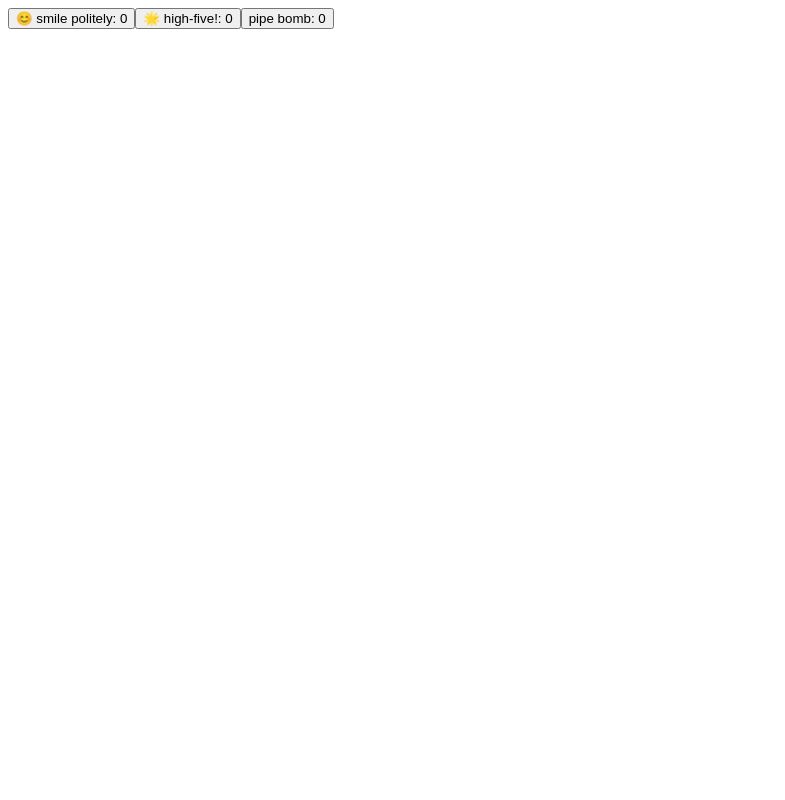
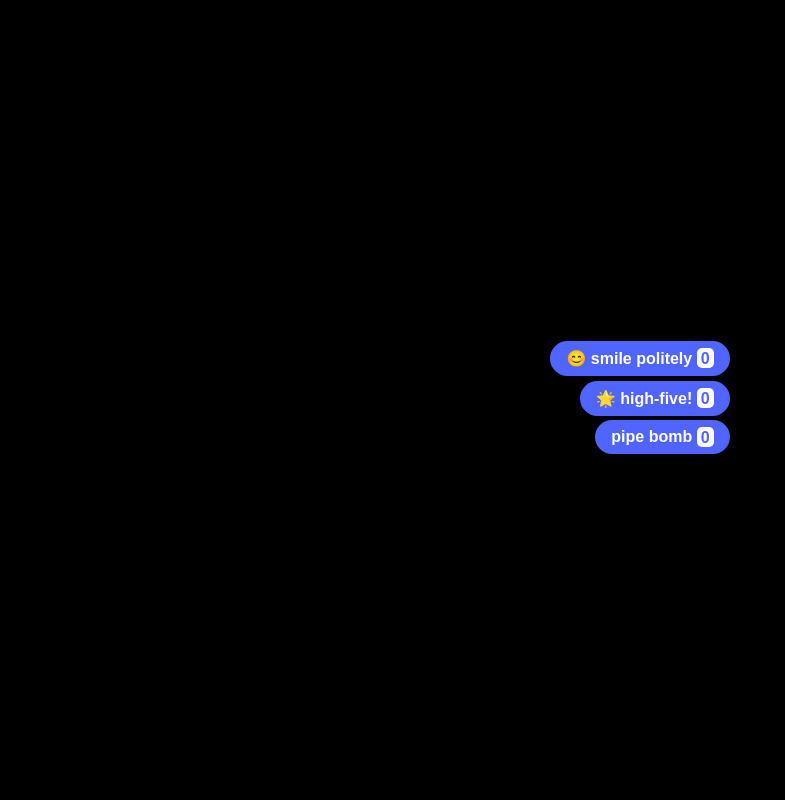
Before and after one commit to RodFireProductions/SillyButtons, a PHP site: page / in a window 1280 px wide. Shown: the whole page, without its empty margins (0-785 px from the left). Run offline with PHP 8.4, Linux system fonts and the light colour scheme.

Commit message:
Less files plus styling

```diff
--- a/index.php
+++ b/index.php
@@ -1,5 +1,121 @@
+<!doctype html>
+<html lang="en-US">
+	<head>
+		<meta charset="utf-8">
+		<meta name="viewport" content="width=device-width, initial-scale=1.0">
+		<style>
+			:root {
+				--button-color			: #5065FF;
+				--button-hover-color	: #3244c2;
+				--font-color			: white;
+				--background-color		: black;
+
+				--font-size: calc(1rem);
+			}
+
+			html { height: 100% }
+			body {
+				margin: 0;
+				background-color: var(--background-color);
+				height: 100%;
+			}
+
+			main {
+				display: flex;
+				justify-content: center;
+				align-items: center;
+
+				height: 100%;
+				width: 100%;
+			}
+
+			button {
+				background-color: var(--button-color);
+				border: none;
+				border-radius: 50px;
+				padding: .5em 1em;
+				margin-bottom: .3em;
+
+				font-weight: 700;
+				color: var(--font-color);
+				font-size: var(--font-size);
+
+				float: right;
+
+				cursor: pointer;
+			}
+
+			button:hover {
+				background-color: var(--button-hover-color);
+			}
+
+			button span {
+				background-color: var(--font-color);
+				color: var(--button-color);
+
+				padding: 0.1em .25em 0.1em .25em;
+				border-radius: 5px;
+			}
+		</style>
+	</head>
+	<body>
+		<main>
 			<?php
-    include "functions.php";
+			// -- Functions -- //
+
+			function importCSV($filepath) {
+				$button = [];
+				$csv = fopen($filepath, "r");
+				while ($values = fgetcsv($csv)) {
+					$button[] = $values;
+				}
+				fclose($csv);
+
+				$keys = array_shift($button);
+				$buttons = [];
+				foreach ($button as $values) {
+					$buttons[] = array_combine($keys, $values);
+				}
+
+				return $buttons;
+			}
+
+			function showButtons($buttons) {
+				echo '<form enctype="multipart/form-data" action="/" method="post">';
+				foreach ($buttons as $button) {
+					echo '<button type="submit" name="'.$button["id"].'" value="'.$button["name"].'">'.$button["name"].' <span>'.$button["number"].'</span></button><br>';
+				}
+				echo "</form>";
+			}
+
+			function updateCount($button, $filepath) {
+				$temp_file = fopen("temp.csv", "w");
+				$file = fopen($filepath, "r");
+				$buttons = importCSV($filepath);
+
+				fputcsv($temp_file, array_keys($buttons[0]));
+				try {
+					foreach ($buttons as $b) {
+						if ($button["id"] == $b["id"]) {
+							$button["number"] += 1;
+							fputcsv($temp_file, $button);
+						} else {
+							fputcsv($temp_file, $b);
+						}
+					}
+				} catch (Exception $error) {
+					echo $error->getMessage();
+				}
+
+				fclose($temp_file);
+				fclose($file);
+				rename("temp.csv", $filepath);
+			}
+
+			?>
+
+			<?php
+			// -- Buttons -- //
 
 				foreach (importCSV("buttons.csv") as $button) {
 					if (isset($_POST[$button["id"]])) {
@@ -9,3 +125,6 @@
 
 				showButtons(importCSV("buttons.csv"));
 			?>
+		</main>
+	</body>
+</html>
```
Also changed, not shown: functions.php (deleted, +0 -52 lines), readme.md. Lines whose indentation alone changed are shown as unchanged.
